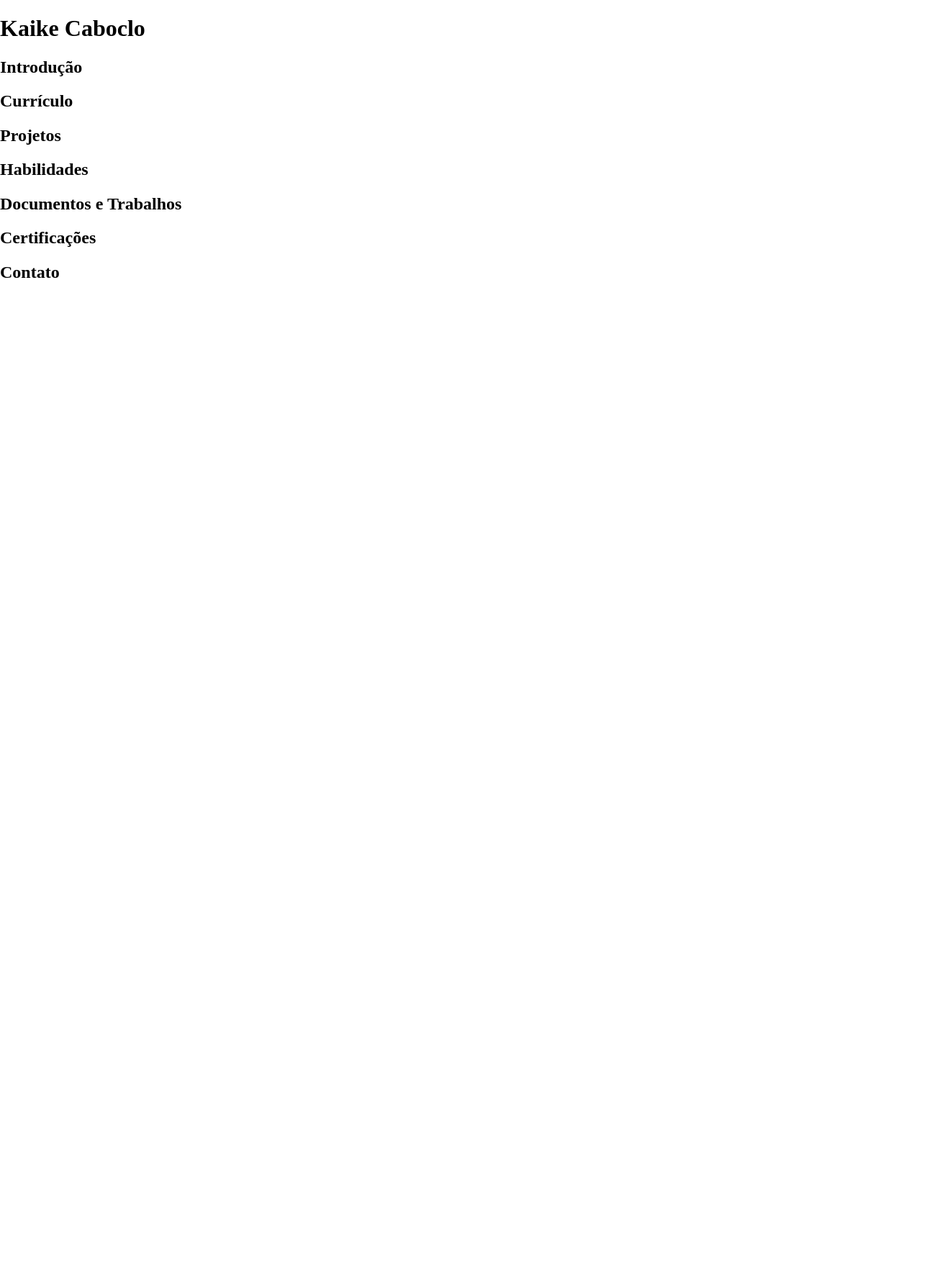
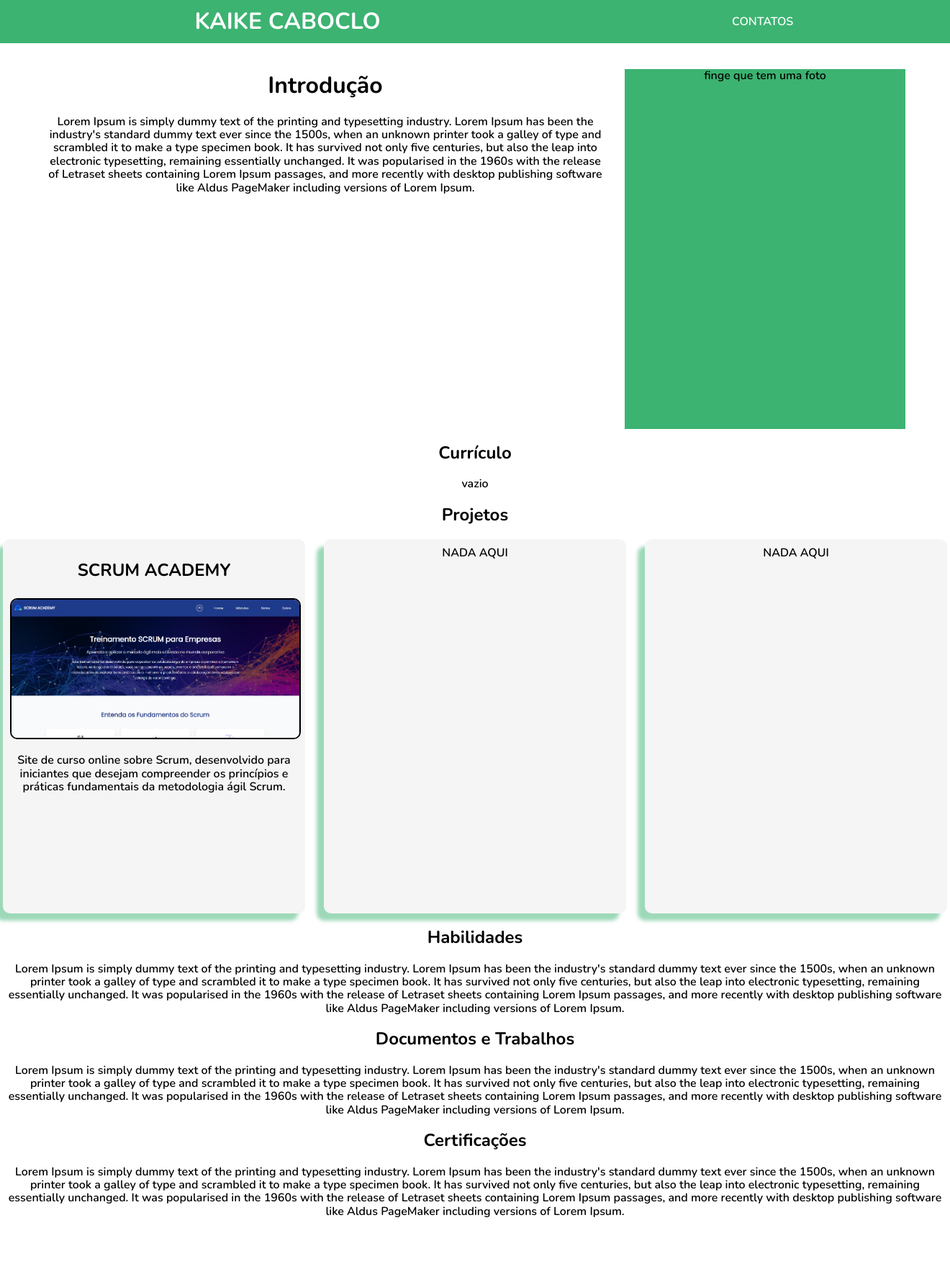
Before and after one commit to KaikeCaboclo/Portifolio-PMI, a Flask app: page / in a window 1320 px wide. Shown: the whole page at 72% size. Before the commit the page ends 386 px from the top, so only its background shows below. Run offline with Flask 3, Linux system fonts and the light colour scheme.

Commit message:
<feat> página inicial

```diff
--- a/static/style.css
+++ b/static/style.css
@@ -1,3 +1,84 @@
+@property --corTema{
+    syntax: "<color>";
+    inherits: false;
+    initial-value:rgb(60,179,113);
+}
+
 body{
-    background:white;
+    background-color:white;
+    font-family: "Nunito", sans-serif;
+    font-optical-sizing: auto;
+    font-weight: 600;
+    font-style: normal;
+    text-align: center;
 }
+
+.topo{
+    position: fixed;
+    width: 100%;
+    height: 60px;
+    background-color: var(--corTema);
+    display: flex;
+    align-items: center;
+    justify-content: space-around;
+    color: white;
+    padding: 0 2%;
+    z-index: 10;
+}
+
+.topo h1{
+    font-size: 20;
+}
+
+.topo div{
+    margin-right: 0.2%;
+    margin-left: 0.2%;
+}
+
+.main{
+    padding: 80px 10px;
+}
+
+.introducaoGrid{
+    display: grid;
+    grid-template-columns: 60% 30%;
+    gap:2%;
+    justify-content: center;
+
+}
+
+.batata{
+    height: 500px;
+    background: var(--corTema);
+}
+
+.projetos{
+    display: grid;
+    grid-template-columns: auto auto auto;
+    gap: 2%;
+    justify-content: center;
+
+}
+
+.projetos div{
+    background: whitesmoke;
+    text-align: center;
+    box-shadow:-10px 10px 5px rgb(60,179,113, 0.5);
+    width: 400px;
+    height: 500px;
+    border-radius: 10px;
+    padding: 10px;
+    transition: transform  0.2s ease;
+}
+
+.projetos div:hover{
+    transform: translateY(-5px);
+}
+
+.imagens{
+    width: 100%;
+    height: auto;
+    border-radius: 10px;
+    margin-top: 1%;
+    border: 2px black solid;
+}
--- a/templates/index.html
+++ b/templates/index.html
@@ -3,19 +3,62 @@
 <head>
     <meta charset="UTF-8">
     <meta name="viewport" content="width=device-width, initial-scale=1.0">
+    <link rel="preconnect" href="https://fonts.googleapis.com">
+<link rel="preconnect" href="https://fonts.gstatic.com" crossorigin>
+<link href="https://fonts.googleapis.com/css2?family=Nunito:ital,wght@0,200..1000;1,200..1000&display=swap" rel="stylesheet">
     <link rel="stylesheet" href="{{url_for('static', filename='normalize.css')}}">
     <link rel="stylesheet" href="{{url_for('static', filename='style.css')}}">
     <title>Portifólio - Kaike Caboclo</title>
 </head>
 <body>
-    <h1>Kaike Caboclo</h1>
-    <h2>Introdução</h2>
-    <h2>Currículo</h2>
-    <h2>Projetos</h2>
-    <h2>Habilidades</h2>
-    <h2>Documentos e Trabalhos</h2>
-    <h2>Certificações</h2>
-    <h2>Contato</h2>
+    <header class="topo">
+        <div><h1>KAIKE CABOCLO</h1></p></div>
+        <div>CONTATOS</div>
+    </header>
+
+    <main class="main">
+        <div class="introducaoGrid">
+            <div>
+                <h1>Introdução</h1>
+                <p>Lorem Ipsum is simply dummy text of the printing and typesetting industry. Lorem Ipsum has been the industry's standard dummy text ever since the 1500s, when an unknown printer took a galley of type and scrambled it to make a type specimen book. It has survived not only five centuries, but also the leap into electronic typesetting, remaining essentially unchanged. It was popularised in the 1960s with the release of Letraset sheets containing Lorem Ipsum passages, and more recently with desktop publishing software like Aldus PageMaker including versions of Lorem Ipsum.</p>
+            </div>
+            <div>
+                <div class="batata">
+                    <p>finge que tem uma foto</p>
+                </div>
+            </div>
+        </div>
+
+        <div>
+            <h2>Currículo</h2>
+            <p>vazio</p>
+        </div>
+        <h2>Projetos</h2>
+        <article class="projetos">
+            <div>
+                <h2>SCRUM ACADEMY</h2>
+                <img class="imagens" src="{{url_for('static', filename='img/imagemProjeto1.png')}}" alt="">
+                <p>Site de curso online sobre Scrum, desenvolvido para iniciantes que desejam compreender os princípios e práticas fundamentais da metodologia ágil Scrum.</p>
+            </div>
+            <div>NADA AQUI</div>
+            <div>NADA AQUI</div>
+        </article>
+        <section>
+             <div>
+                <h2>Habilidades</h2>
+                <p>Lorem Ipsum is simply dummy text of the printing and typesetting industry. Lorem Ipsum has been the industry's standard dummy text ever since the 1500s, when an unknown printer took a galley of type and scrambled it to make a type specimen book. It has survived not only five centuries, but also the leap into electronic typesetting, remaining essentially unchanged. It was popularised in the 1960s with the release of Letraset sheets containing Lorem Ipsum passages, and more recently with desktop publishing software like Aldus PageMaker including versions of Lorem Ipsum.</p>
+            </div>
+            <div>
+                <h2>Documentos e Trabalhos</h2>
+                <p>Lorem Ipsum is simply dummy text of the printing and typesetting industry. Lorem Ipsum has been the industry's standard dummy text ever since the 1500s, when an unknown printer took a galley of type and scrambled it to make a type specimen book. It has survived not only five centuries, but also the leap into electronic typesetting, remaining essentially unchanged. It was popularised in the 1960s with the release of Letraset sheets containing Lorem Ipsum passages, and more recently with desktop publishing software like Aldus PageMaker including versions of Lorem Ipsum.</p>
+            </div>
+            <div>
+                <h2>Certificações</h2>
+                <p>Lorem Ipsum is simply dummy text of the printing and typesetting industry. Lorem Ipsum has been the industry's standard dummy text ever since the 1500s, when an unknown printer took a galley of type and scrambled it to make a type specimen book. It has survived not only five centuries, but also the leap into electronic typesetting, remaining essentially unchanged. It was popularised in the 1960s with the release of Letraset sheets containing Lorem Ipsum passages, and more recently with desktop publishing software like Aldus PageMaker including versions of Lorem Ipsum.</p>
+            </div>
+        </section>
+    </main>
+
 </body>
 </html>
 
```
Also changed, not shown: static/img/imagemProjeto1.png (added).
